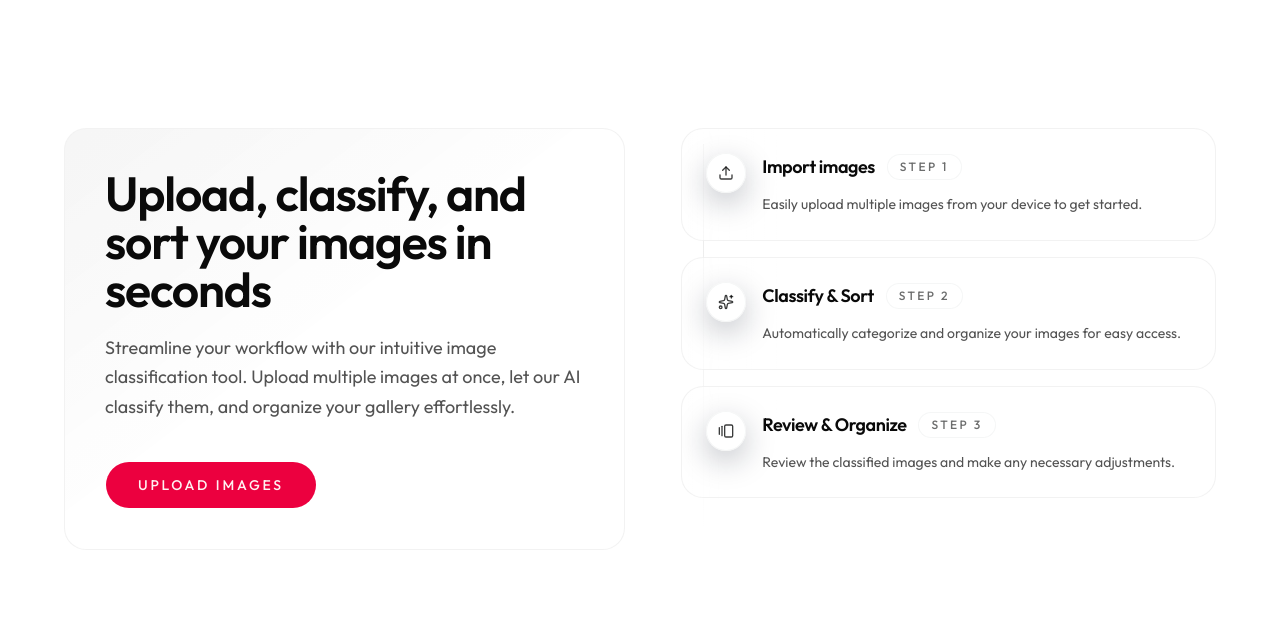
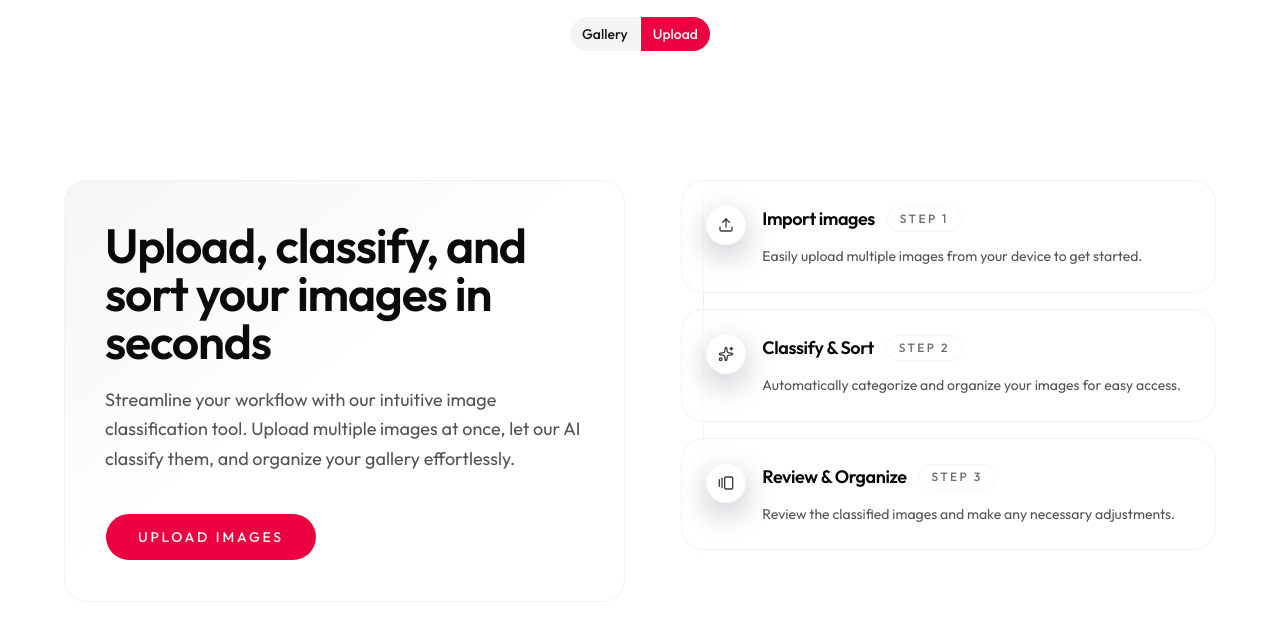
Before and after one commit to kenn7575/local-image-categorizer, a Next.js app: page /upload in a window 1280 px wide. Shown: the top 620 px of the page. Built offline with nearby package versions, Linux system fonts and the light colour scheme.

Commit message:
feat: add navigation buttons and button group component for improved layout

```diff
--- a/app/layout.tsx
+++ b/app/layout.tsx
@@ -1,7 +1,7 @@
 import type { Metadata } from "next";
 import { Geist, Geist_Mono, Outfit } from "next/font/google";
 import "./globals.css";
-import { ContextMenuBubble } from "@/components/uitripled/context-menu-bubble";
+import { NavigationButtons } from "@/components/navigation-buttons";
 
 const outfit = Outfit({ subsets: ["latin"], variable: "--font-sans" });
 
@@ -30,7 +30,9 @@
       <body
         className={`${geistSans.variable} ${geistMono.variable} antialiased`}
       >
-
+        <div className="flex justify-center mt-4">
+          <NavigationButtons />
+        </div>
         {children}
       </body>
     </html>
--- /dev/null
+++ b/components/navigation-buttons.tsx
@@ -0,0 +1,30 @@
+"use client";
+
+import { usePathname } from "next/navigation";
+import Link from "next/link";
+import { Button } from "@/components/ui/button";
+import { ButtonGroup } from "@/components/ui/button-group";
+
+export function NavigationButtons() {
+  const pathname = usePathname();
+
+  const isGalleryActive = pathname === "/";
+  const isUploadActive = pathname === "/upload";
+
+  return (
+    <ButtonGroup>
+      <Button
+        variant={isGalleryActive ? "default" : "secondary"}
+        asChild
+      >
+        <Link href="/">Gallery</Link>
+      </Button>
+      <Button
+        variant={isUploadActive ? "default" : "secondary"}
+        asChild
+      >
+        <Link href="/upload">Upload</Link>
+      </Button>
+    </ButtonGroup>
+  );
+}
--- /dev/null
+++ b/components/ui/button-group.tsx
@@ -0,0 +1,83 @@
+import { cva, type VariantProps } from "class-variance-authority"
+import { Slot } from "radix-ui"
+
+import { cn } from "@/lib/utils"
+import { Separator } from "@/components/ui/separator"
+
+const buttonGroupVariants = cva(
+  "has-[>[data-slot=button-group]]:gap-2 has-[select[aria-hidden=true]:last-child]:[&>[data-slot=select-trigger]:last-of-type]:rounded-r-4xl flex w-fit items-stretch [&>*]:focus-visible:z-10 [&>*]:focus-visible:relative [&>[data-slot=select-trigger]:not([class*='w-'])]:w-fit [&>input]:flex-1",
+  {
+    variants: {
+      orientation: {
+        horizontal:
+          "[&>[data-slot]:not(:has(~[data-slot]))]:rounded-r-4xl! [&>*:not(:first-child)]:rounded-l-none [&>*:not(:first-child)]:border-l-0 [&>*:not(:last-child)]:rounded-r-none",
+        vertical:
+          "[&>[data-slot]:not(:has(~[data-slot]))]:rounded-b-4xl! flex-col [&>*:not(:first-child)]:rounded-t-none [&>*:not(:first-child)]:border-t-0 [&>*:not(:last-child)]:rounded-b-none",
+      },
+    },
+    defaultVariants: {
+      orientation: "horizontal",
+    },
+  }
+)
+
+function ButtonGroup({
+  className,
+  orientation,
+  ...props
+}: React.ComponentProps<"div"> & VariantProps<typeof buttonGroupVariants>) {
+  return (
+    <div
+      role="group"
+      data-slot="button-group"
+      data-orientation={orientation}
+      className={cn(buttonGroupVariants({ orientation }), className)}
+      {...props}
+    />
+  )
+}
+
+function ButtonGroupText({
+  className,
+  asChild = false,
+  ...props
+}: React.ComponentProps<"div"> & {
+  asChild?: boolean
+}) {
+  const Comp = asChild ? Slot.Root : "div"
+
+  return (
+    <Comp
+      className={cn(
+        "bg-muted gap-2 rounded-4xl border px-2.5 text-sm font-medium [&_svg:not([class*='size-'])]:size-4 flex items-center [&_svg]:pointer-events-none",
+        className
+      )}
+      {...props}
+    />
+  )
+}
+
+function ButtonGroupSeparator({
+  className,
+  orientation = "vertical",
+  ...props
+}: React.ComponentProps<typeof Separator>) {
+  return (
+    <Separator
+      data-slot="button-group-separator"
+      orientation={orientation}
+      className={cn(
+        "bg-input relative self-stretch data-[orientation=horizontal]:mx-px data-[orientation=horizontal]:w-auto data-[orientation=vertical]:my-px data-[orientation=vertical]:h-auto",
+        className
+      )}
+      {...props}
+    />
+  )
+}
+
+export {
+  ButtonGroup,
+  ButtonGroupSeparator,
+  ButtonGroupText,
+  buttonGroupVariants,
+}
```
